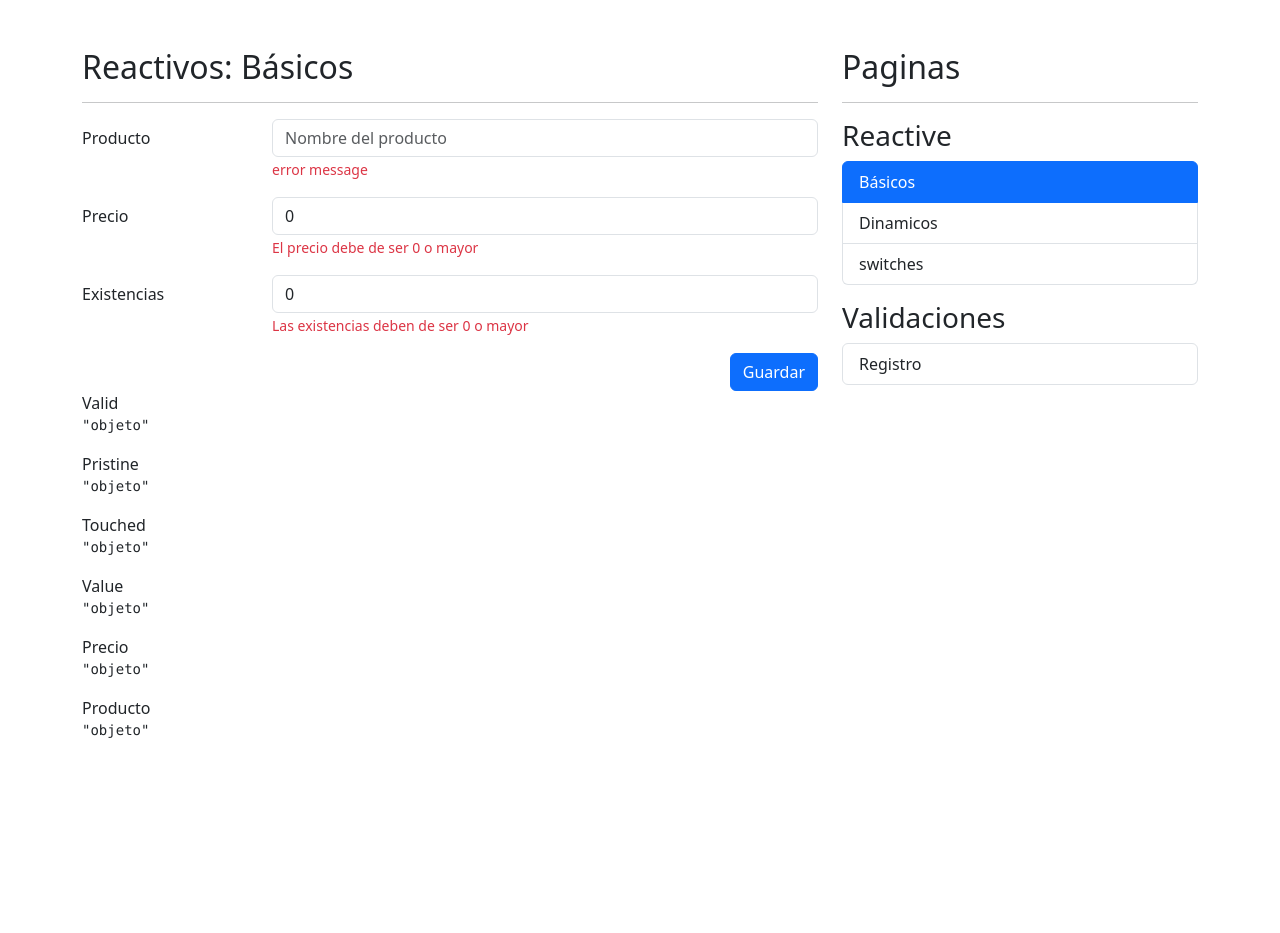
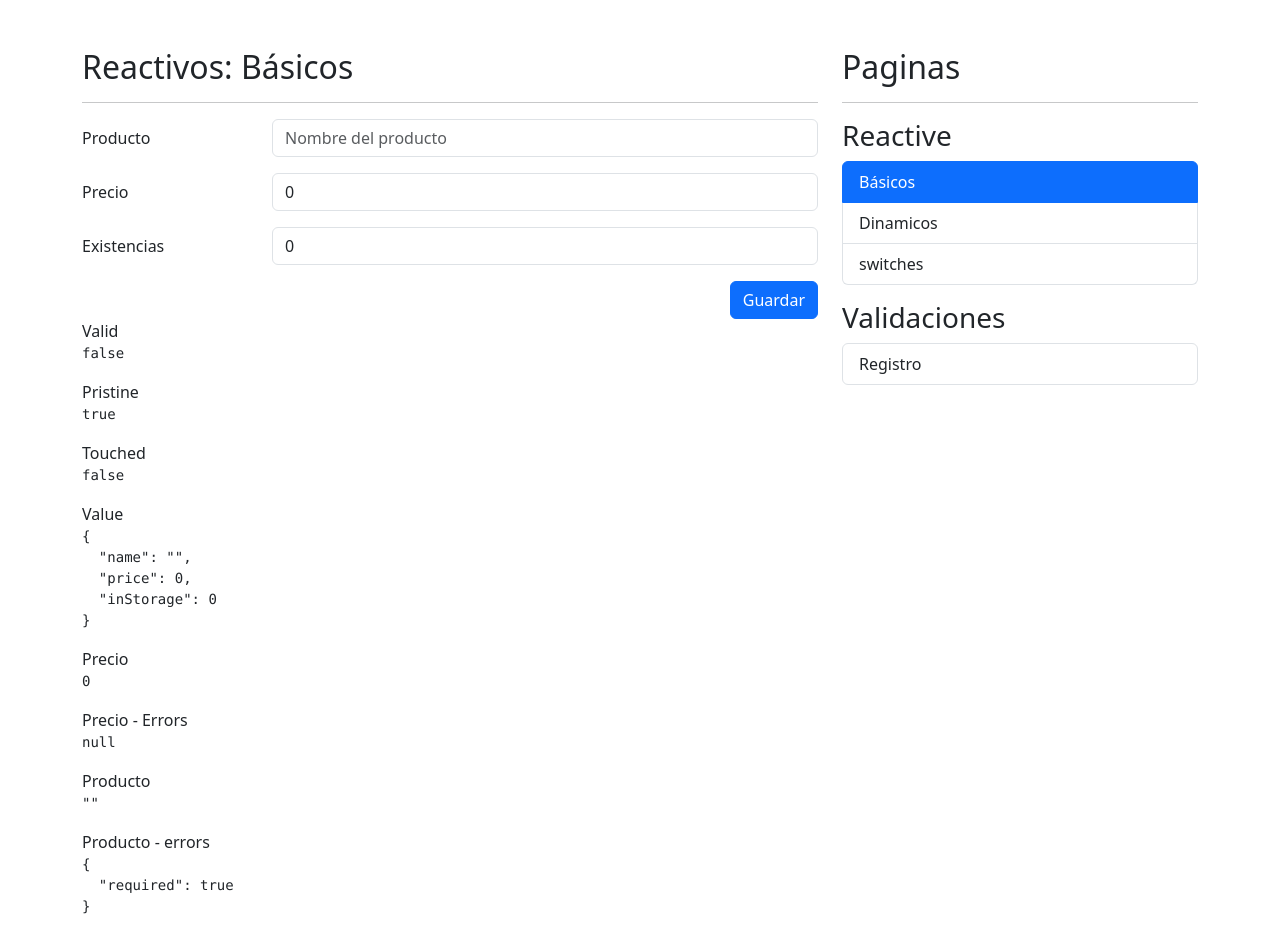
Before and after one commit to enjima7/angular-formsApp, an Angular app: page /reactive/basic in a window 1280 px wide. Before the commit the page ends 800 px from the top, so only its background shows below. Built offline with nearby package versions, Linux system fonts and the light colour scheme.

Commit message:
validators added

```diff
--- a/src/app/reactive/pages/basic-page/basic-page.component.html
+++ b/src/app/reactive/pages/basic-page/basic-page.component.html
@@ -16,9 +16,9 @@
                            formControlName="name"
                            placeholder="Nombre del producto">
 
-                    <span class="form-text text-danger">
+                    <span *ngIf="isValidField('name') " class="form-text text-danger">
                         <!-- Debe de ser de 3 letras -->
-                        error message
+                       {{getFieldError('name')}}
                     </span>
                 </div>
             </div>
@@ -31,7 +31,7 @@
                            class="form-control"
                            formControlName="price"
                            placeholder="Precio del producto">
-                    <span class="form-text text-danger">
+                    <span *ngIf="isValidField('price')" class="form-text text-danger">
                         El precio debe de ser 0 o mayor
                     </span>
                 </div>
@@ -46,7 +46,7 @@
                            formControlName="inStorage"
                            placeholder="Existencias del producto">
 
-                    <span class="form-text text-danger">
+                    <span *ngIf="isValidField('inStorage')" class="form-text text-danger">
                          Las existencias deben de ser 0 o mayor
                     </span>
                 </div>
@@ -76,21 +76,27 @@
     <div class="col">
 
         <span>Valid</span>
-        <pre>{{ 'objeto' | json }}</pre>
+        <pre>{{ myForm.valid | json }}</pre>
 
         <span>Pristine</span>
-        <pre>{{ 'objeto' | json }}</pre>
+        <pre>{{ myForm.pristine | json }}</pre>
 
         <span>Touched</span>
-        <pre>{{ 'objeto' | json }}</pre>
+        <pre>{{ myForm.touched| json }}</pre>
 
         <span>Value</span>
-        <pre>{{ 'objeto' | json }}</pre>
+        <pre>{{ myForm.value| json }}</pre>
 
         <span>Precio</span>
-        <pre>{{ 'objeto' | json }}</pre>
+        <pre>{{ myForm.controls['price'].value | json }}</pre>
+
+        <span>Precio - Errors</span>
+        <pre>{{ myForm.controls['price'].errors| json }}</pre>
 
         <span>Producto</span>
-        <pre>{{ 'objeto' | json }}</pre>
+        <pre>{{ myForm.controls['name'].value | json }}</pre>
+
+        <span>Producto - errors </span>
+        <pre>{{ myForm.controls['name'].errors| json }}</pre>
     </div>
 </div>
--- a/src/app/reactive/pages/basic-page/basic-page.component.ts
+++ b/src/app/reactive/pages/basic-page/basic-page.component.ts
@@ -1,12 +1,17 @@
-import { Component } from '@angular/core';
-import { FormBuilder, FormControl, FormGroup } from '@angular/forms';
+import { Component, OnInit } from '@angular/core';
+import { FormBuilder, Validators, FormGroup } from '@angular/forms';
 
+const rtx5090 = {
+  name: 'RTX 5090',
+  price: 2500,
+  inStorage: 6,
+}
 @Component({
   templateUrl: './basic-page.component.html',
   styles: [
   ]
 })
-export class BasicPageComponent {
+export class BasicPageComponent implements OnInit{
 
   // public myForm: FormGroup = new FormGroup({
   //   name: new FormControl(''),
@@ -14,14 +19,50 @@
   //   inStorage: new FormControl(0),
   // })
   public myForm: FormGroup = this.fb.group({
-    name: [''],
-    price: [0],
-    inStorage:[0],
+    name: ['', [ Validators.required, Validators.minLength(3) ]],
+    price: [0, [Validators.required, Validators.min(0)]],
+    inStorage:[0, [Validators.required, Validators.min(0)]],
   })
 
   constructor(private fb: FormBuilder){}
 
+
+  ngOnInit(): void {
+    //this.myForm.reset(rtx5090);
+  }
+
+  isValidField(field: string): boolean | null{
+    return this.myForm.controls[field].errors
+    && this.myForm.controls[field].touched;
+  }
+
+  getFieldError(field: string): string | null{
+
+    if(!this.myForm.controls[field] && !this.myForm.controls[field].errors) return null;
+
+    const errors = this.myForm.controls[field].errors || {};
+
+    for (const key of Object.keys(errors)){
+     switch(key){
+      case 'required':
+      return 'Este campo es requerido';
+
+      case 'minlength':
+        return `Minimo ${errors['minlength'].requiredLength} caracteres`
+     }
+    }
+
+    return null;
+
+  }
+
   onSave():void{
+
+    if(this.myForm.invalid) {
+      this.myForm.markAllAsTouched();
+      return;
+    }
+    this.myForm.reset();
     console.log('my form valiu')
   }
 }
```
